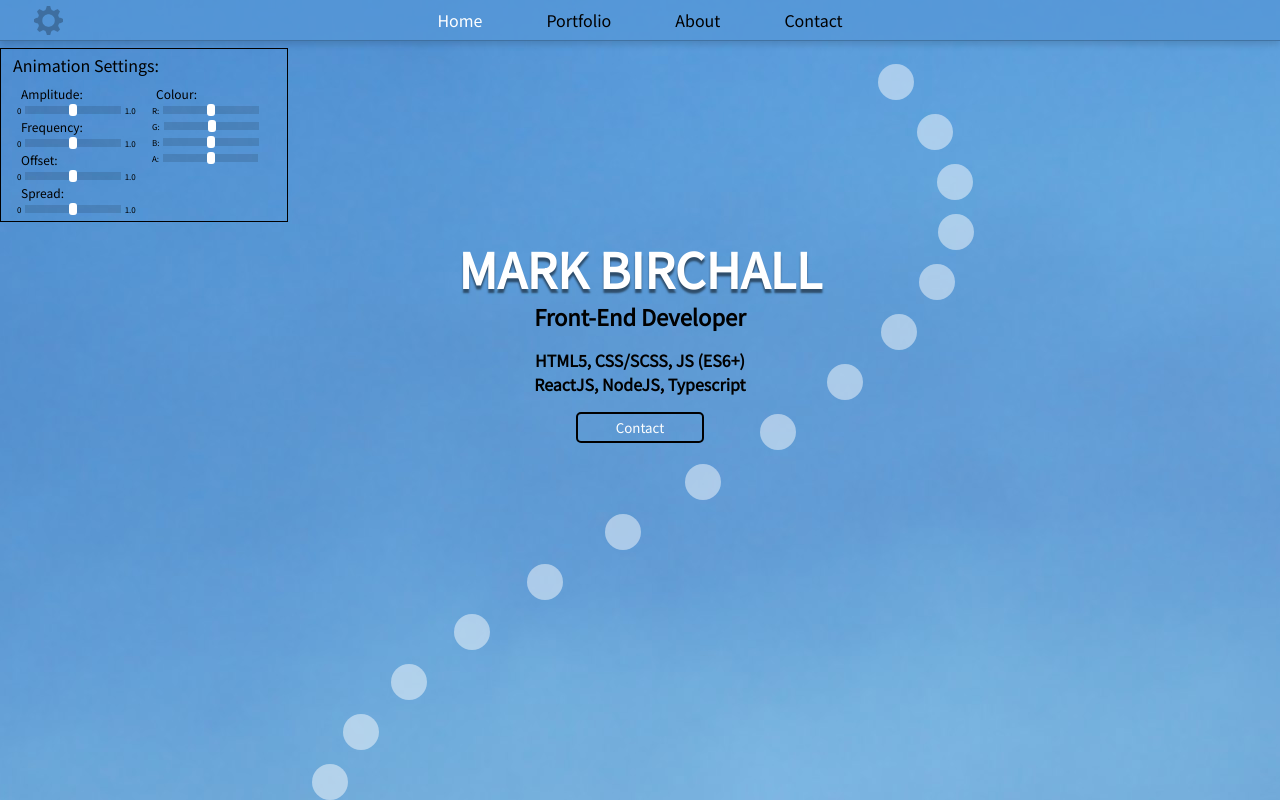
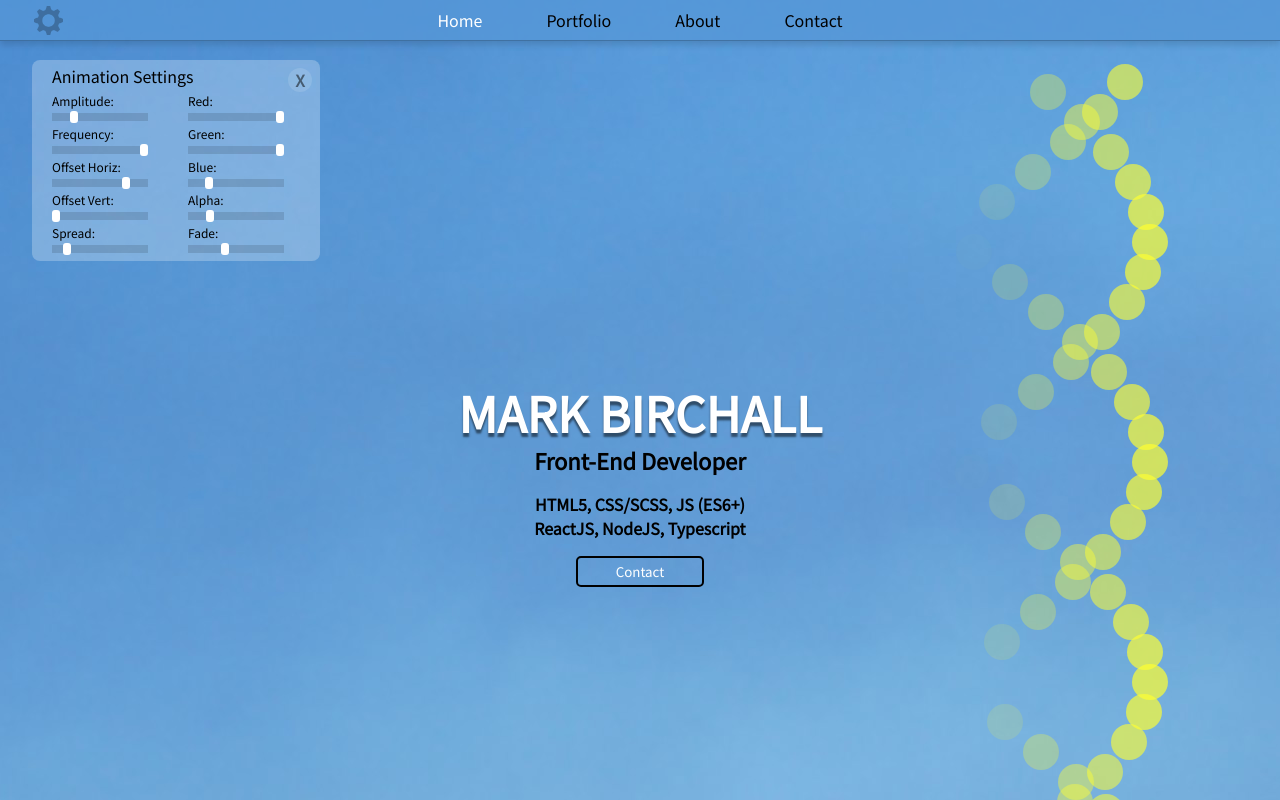
Before and after one commit to markb10101/Portfolio-IV, a plain HTML site: page index.html in a window 1280 px wide. Both pictures are taken after a click on the element 48 px from the left and 30 px from the top of the page. Shown: the top 800 px of the page. Drawn offline with Linux system fonts and the light colour scheme.

Commit message:
improve ux of animation options

```diff
--- a/index.html
+++ b/index.html
@@ -31,20 +31,22 @@
     </div>
     <div class="pageTop"></div>
     <div class="anim_options" style="display:none;">
-        <h3>Animation Settings:</h3>
+        <h3>Animation Settings</h3>
         <div class="settings_container">
+            <div class="close">X</div>
             <div class="col">
-                <p>Amplitude:</p>0<input type="range" class="slider amplitude" min="0" max="100">1.0
-                <p>Frequency:</p>0<input type="range" class="slider frequency" min="0" max="200">1.0
-                <p>Offset:</p>0<input type="range" class="slider offset" min="0" max="100">1.0
-                <p>Spread:</p>0<input type="range" class="slider spread" min="0" max="250">1.0
+                <p>Amplitude:</p><input type="range" class="slider amplitude" min="0" max="50">
+                <p>Frequency:</p><input type="range" class="slider frequency" min="0" max="200">
+                <p>Offset Horiz:</p><input type="range" class="slider offsetX" min="0" max="100">
+                <p>Offset Vert:</p><input type="range" class="slider offsetY" min="0" max="100">
+                <p>Spread:</p><input type="range" class="slider spread" min="0" max="80">
             </div>
             <div class="col">
-                <p>Colour:</p>
-                R:<input type="range" class="slider red" min="0" max="255">
-                G:<input type="range" class="slider green" min="0" max="255">
-                B:<input type="range" class="slider blue" min="0" max="255">
-                A:<input type="range" class="slider opacity" min="0" max="500">
+                <p>Red:</p><input type="range" class="slider red" min="0" max="255">
+                <p>Green:</p><input type="range" class="slider green" min="0" max="255">
+                <p>Blue:</p><input type="range" class="slider blue" min="0" max="255">
+                <p>Alpha:</p><input type="range" class="slider opacity" min="0" max="1000">
+                <p>Fade:</p><input type="range" class="slider fade" min="-1000" max="1000">
             </div>
         </div>
     </div>
--- a/portfolio.js
+++ b/portfolio.js
@@ -12,12 +12,14 @@ const portfolio = {
 const balls = {
     redVal: 255,
     greenVal: 255,
-    blueVal: 255,
-    amplitude: 0.25,
-    frequency: 0.25,
-    offset: 0.5,
-    transparency: 0.025,
-    spread: 50
+    blueVal: 50,
+    amplitude: 0.1,
+    frequency: 2,
+    offsetX: 0.8,
+    offsetY: 0,
+    transparency: 0.8,
+    fade: -0.5,
+    spread: 10
 }
 
 //////////////////////////////////////////////////////////////////////
@@ -42,8 +44,16 @@ const navbarClassArr = ['.menu_home', '.menu_portfolio', '.menu_about', '.menu_c
 const navbarLinksArr = [];
 
 const handleMenuChoice = (e) => {
-    navbarLinksArr.forEach((link) => {
+    navbarLinksArr.forEach((link,index) => {
         if (link.classList.contains('current')) link.classList.remove('current');
+        if(link===e){
+
+            //move animation window
+            portfolio.animWindow.style.top = `${60 + (935 * index)}px`;
+
+            console.log(index);
+            console.log(portfolio.animWindow.style.top);
+        }
     })
     e.classList.add('current')
 }
@@ -59,7 +69,7 @@ navbarClassArr.forEach((link, index) => {
 const setupAnimatingElements = () => {
     portfolio.pageTop = document.querySelector('.pageTop');
     let objectsArr = [];
-    for (i = 0; i < 20; i++) {
+    for (i = 0; i < 80; i++) {
         let newObject = document.createElement('div');
         newObject.style.display = "block";
         newObject.style.zIndex = "999";
@@ -76,10 +86,12 @@ const setupAnimatingElements = () => {
 
 const setupAnimationOptions = () => {
 
+    portfolio.animWindow = document.querySelector('.anim_options');
 
-
-    portfolio.animWindow = document.querySelector('.anim_options');
-    console.log(portfolio.animWindow);
+    const closeButton = document.querySelector('.close');
+    closeButton.onclick = () => {
+        portfolio.animWindow.style.display = "none";
+    };
 
     const iconSettings = document.querySelector('.icon_settings');
     iconSettings.onclick = () => {
@@ -88,49 +100,68 @@ const setupAnimationOptions = () => {
     };
 
     const sliderAmplitude = document.querySelector('.slider.amplitude');
+    sliderAmplitude.defaultValue = balls.amplitude * 100;
     sliderAmplitude.oninput = () => {
         balls.amplitude = sliderAmplitude.value / 100;
     }
     const sliderFrequency = document.querySelector('.slider.frequency');
+    sliderFrequency.defaultValue = balls.frequency * 100;
     sliderFrequency.oninput = () => {
         balls.frequency = sliderFrequency.value / 100;
     }
-    const sliderOffset = document.querySelector('.slider.offset');
-    sliderOffset.oninput = () => {
-        balls.offset = sliderOffset.value / 100;
+    const sliderOffsetX = document.querySelector('.slider.offsetX');
+    sliderOffsetX.defaultValue = balls.offsetX * 100;
+    sliderOffsetX.oninput = () => {
+        balls.offsetX = sliderOffsetX.value / 100;
+    }
+    const sliderOffsetY = document.querySelector('.slider.offsetY');
+    sliderOffsetY.defaultValue = balls.offsetY * 100;
+    sliderOffsetY.oninput = () => {
+        balls.offsetY = sliderOffsetY.value /100;
     }
     const sliderSpread = document.querySelector('.slider.spread');
+    sliderSpread.defaultValue = balls.spread;
     sliderSpread.oninput = () => {
         balls.spread = sliderSpread.value;
     }
     const sliderColRed = document.querySelector('.slider.red');
+    sliderColRed.defaultValue = balls.redVal;
     sliderColRed.oninput = () => {
         balls.redVal = sliderColRed.value;
     }
     const sliderColGreen = document.querySelector('.slider.green');
+    sliderColGreen.defaultValue = balls.greenVal;
     sliderColGreen.oninput = () => {
         balls.greenVal = sliderColGreen.value;
     }
     const sliderColBlue = document.querySelector('.slider.blue');
+    sliderColBlue.defaultValue = balls.blueVal;
     sliderColBlue.oninput = () => {
         balls.blueVal = sliderColBlue.value;
     }
-
     const sliderColOpacity = document.querySelector('.slider.opacity');
+    sliderColOpacity.defaultValue = (1.0 - balls.transparency) * 1000;
     sliderColOpacity.oninput = () => {
-        balls.transparency = (500 - sliderColOpacity.value) /1000;
+        balls.transparency = (1000 - sliderColOpacity.value) / 1000;
     }
-
+    const sliderColFade = document.querySelector('.slider.fade');
+    sliderColFade.defaultValue = balls.fade * 500;
+    sliderColFade.oninput = () => {
+        balls.fade = -1.0 * sliderColFade.value / 500;
+    }
 }
 
 const animate = () => {
-    const animObjects = document.querySelectorAll('.object');
+    const animObjectsArr = document.querySelectorAll('.object');
     const pageWidth = document.body.clientWidth;
-    animObjects.forEach((item, index) => {
-        const position = (pageWidth * balls.amplitude) * Math.sin(portfolio.animStep + index * balls.frequency) + (pageWidth * balls.offset) - 20
+    animObjectsArr.forEach((item, index) => {
+        const sinVal = Math.sin(portfolio.animStep + index * balls.frequency)
+        const position = (pageWidth * balls.amplitude) * sinVal + (pageWidth * balls.offsetX) - 20
+        item.style.zIndex = "1";
         item.style.left = `${position}px`;
-        item.style.top = `${balls.spread * index}px`;
-        item.style.backgroundColor = `rgba(${balls.redVal},${balls.greenVal},${balls.blueVal},${0.5 - (balls.transparency)})`
+        item.style.top = `${(balls.offsetY*2810) + (balls.spread * index)}px`;
+        item.style.backgroundColor = `rgba(${balls.redVal},${balls.greenVal},${balls.blueVal},${1.0 - ((balls.transparency) + (sinVal * balls.fade))})`
+
     })
     portfolio.animStep += portfolio.animResolution;
 }
--- a/styles.scss
+++ b/styles.scss
@@ -16,6 +16,8 @@
     position: relative;
     width: 2.25rem;
     height: 2.25rem;
+    //background-image: url("./images/snowflake.png");
+    //background-size: 2rem;
     border-radius: 50%;
     z-index: 1;
 }
@@ -117,15 +119,18 @@ body {
     }
 
     .anim_options {
-        border: 1px solid black;
+        user-select: none;
+        border-radius: 0.5rem;
+        background-color: rgba(255, 255, 255, 0.25);
         padding: 0.25rem 0.5rem;
         position: absolute;
-        top: 3rem;
+        top: 60px; // add offset for sections
+        left: 2rem;
         width: 18rem;
 
         h3 {
-            margin-left: 0.25rem;
-            margin-bottom: 0.5rem;
+            margin-left: 0.75rem;
+            margin-bottom: 0.25rem;
             font-size: 1rem;
             font-weight: normal;
         }
@@ -134,15 +139,35 @@ body {
             display: flex;
             justify-content: space-between;
 
-            p {
-                margin-left: 0.25rem;
-                font-size: 0.75rem;
+            .close {
+                position: absolute;
+                top: 0.5rem;
+                right: 0.5rem;
+                font-size: 1rem;
+                font-weight: bold;
+                text-align: center;
+                width: 1.5rem;
+                height: 1.5rem;
+                line-height: 1.5rem;
+                color: rgba(0, 0, 0, 0.5);
+                background-color: rgba(255, 255, 255, 0.125);
+                border-radius: 50%;
+
+                &:hover {
+                    cursor: pointer;
+                    color: rgba(0, 0, 0, 0.75);
+                    background-color: rgba(255, 255, 255, 0.250);
+                }
             }
 
             .col {
                 width: 50%;
-                font-size: 0.5rem;
                 padding: 0 0.5rem;
+
+                p {
+                    margin: 0 0.25rem;
+                    font-size: 0.75rem;
+                }
 
                 .slider {
                     -webkit-appearance: none;
@@ -189,6 +214,28 @@ body {
                     background: rgba(0, 0, 0, 0.25);
                 }
 
+                ////// firefox
+                .slider::-moz-range-thumb {
+                    -webkit-appearance: none;
+                    height: 0.75rem;
+                    width: 0.5rem;
+                    border-radius: 3px;
+                    background: #fff;
+                    cursor: pointer;
+                    margin-top: -0.15rem;
+                }
+
+                .slider::-moz-range-track {
+                    width: 100%;
+                    height: 0.5rem;
+                    cursor: pointer;
+                    background: rgba(0, 0, 0, 0.125);
+                }
+
+                .slider:focus::-moz-range-track {
+                    background: rgba(0, 0, 0, 0.25);
+                }
+
             }
         }
     }
@@ -202,16 +249,19 @@ body {
 
         .mainContainer {
             margin: 0 auto;
-            padding: 9rem 2rem;
+            padding: 20rem 2rem;
             height: 935px;
 
             header {
-                padding-top: 6rem;
+                padding-top: 4rem;
                 text-align: center;
                 z-index: 5;
 
                 h1 {
+
+                    z-index: 5;
                     position: relative;
+
                     line-height: 3.5rem;
                     font-size: 3rem;
                     color: #fff;
@@ -220,6 +270,7 @@ body {
                     .h1Char {
 
                         position: relative;
+                        margin: 0;
                         bottom: 0;
                         text-shadow: 0 0.25rem 0.125rem rgba(1, 0, 0, 0.5);
                         transition: bottom 0.3s cubic-bezier(0.68, -0.55, 0.27, 1.55), text-shadow 0.3s;
@@ -232,7 +283,7 @@ body {
                 }
 
                 p.subheading {
-
+                    z-index: 5;
                     padding: 0.25rem 0 1rem 0;
                     font-size: 1.375rem;
 
```
Also changed, not shown: images/gear.svg (deleted), images/snowflake.png (added), images/snowflake.svg (added), styles.css.
